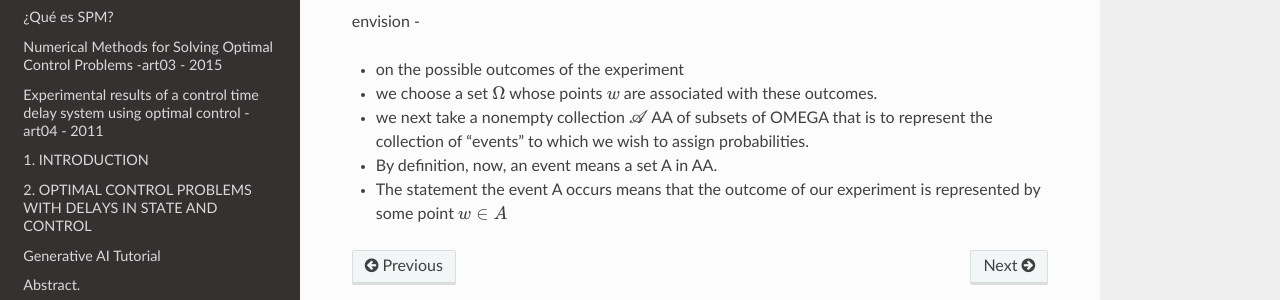
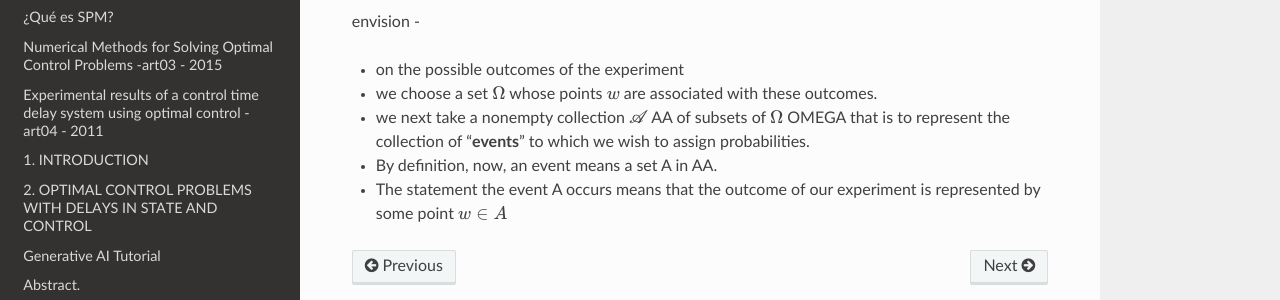
Before and after one commit to matecom57/santosg57-articulostesis, a Sphinx documentation site: the page built from docs/source/Introduction_to_Probability_Theory.rst, in a window 1280 px wide. Shown: the part 414-714 px from the top of the page. Built offline with Sphinx 7.4.7 and the Read the Docs theme 3.1.0, drawn with Linux system fonts in a browser that asks for light colours.

```diff
--- a/docs/source/Introduction_to_Probability_Theory.rst
+++ b/docs/source/Introduction_to_Probability_Theory.rst
@@ -16,6 +16,6 @@ envision -
 
 * on the possible outcomes of the experiment
 * we choose a set :math:`\Omega` whose points :math:`w` are associated with these outcomes.
-* we next take a nonempty collection :math:`\mathscr{A}` AA of subsets of OMEGA that is to represent the collection of "events" to which we wish to assign probabilities.
+* we next take a nonempty collection :math:`\mathscr{A}` AA of subsets of :math:`\Omega`  OMEGA that is to represent the collection of "**events**" to which we wish to assign probabilities.
 * By definition, now, an event means a set A in AA.
 * The statement the event A occurs means that the outcome of our experiment is represented by some point :math:`w \in A`
```
